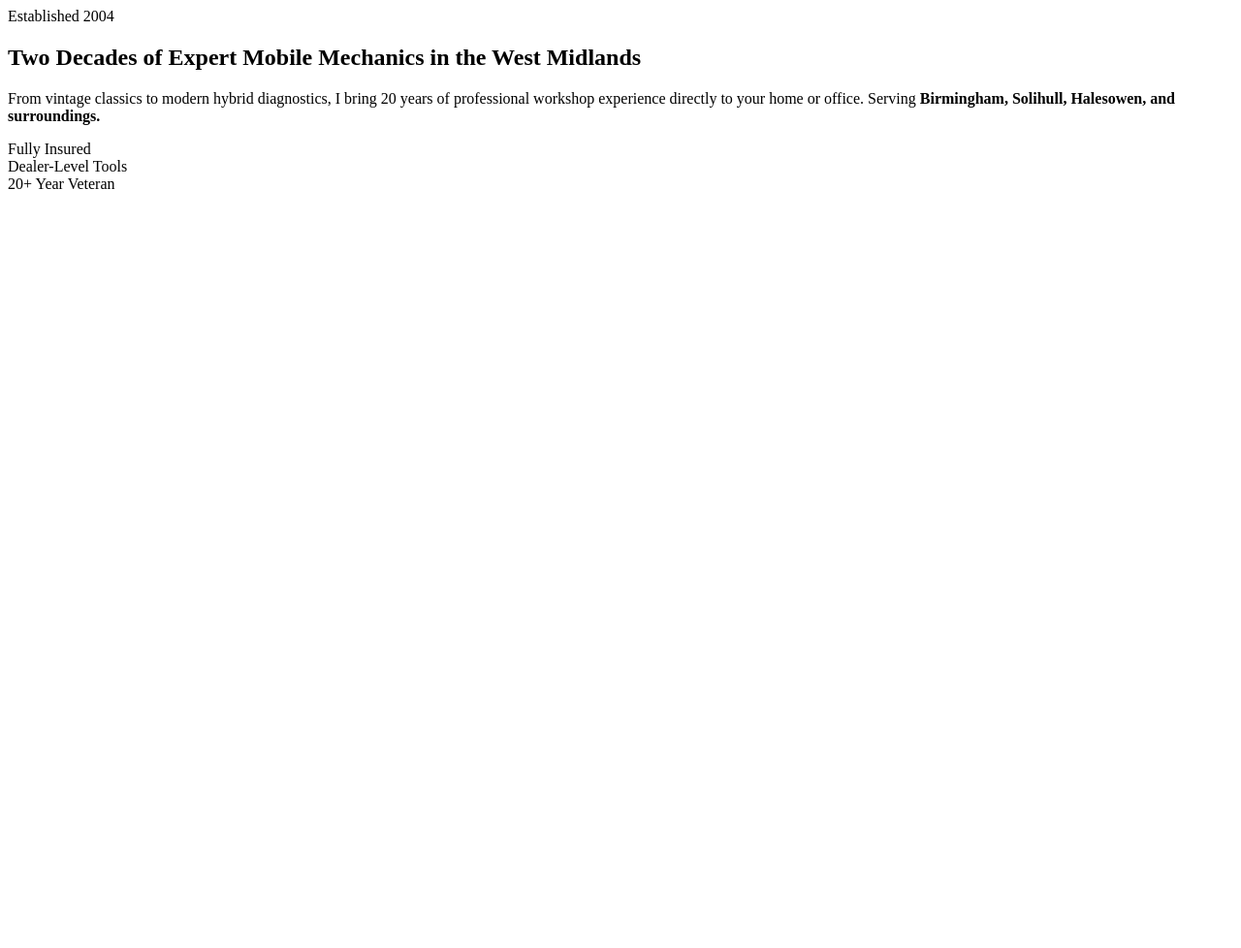
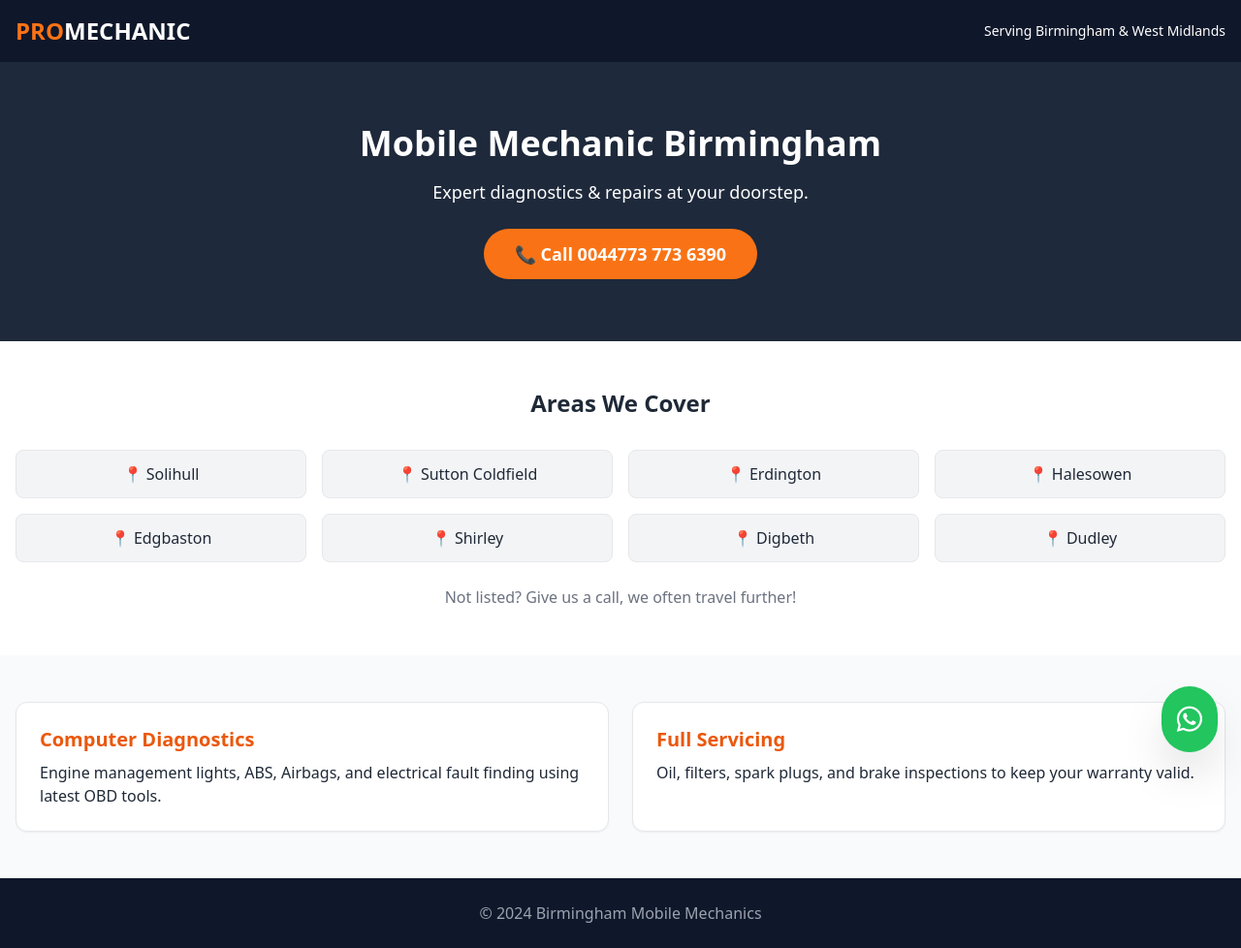
Before and after one commit to MobileMechanicBirmingham/Mobile-Mechanic-Birmingham-, a plain HTML site: page Index.html in a window 1280 px wide. Shown: the whole page at 97% size. Before the commit the page ends 800 px from the top, so only its background shows below. Drawn offline with nearby package versions, Linux system fonts and the light colour scheme.

Commit message:
Update Index.html

```diff
--- a/Index.html
+++ b/Index.html
@@ -1,28 +1,65 @@
 
-<section class="bg-white py-16 px-6 border-b border-gray-100">
-    <div class="max-w-4xl mx-auto text-center">
-        <div class="inline-block bg-orange-100 text-orange-700 px-4 py-1 rounded-full text-sm font-bold uppercase tracking-widest mb-4">
-            Established 2004
+<!DOCTYPE html>
+<html lang="en">
+<head>
+    <meta charset="UTF-8">
+    <meta name="viewport" content="width=device-width, initial-scale=1.0">
+    <title>ProMechanic Birmingham | On-Site Vehicle Repairs</title>
+    <script src="https://cdn.tailwindcss.com"></script>
+    <link rel="stylesheet" href="https://cdnjs.cloudflare.com/ajax/libs/font-awesome/6.0.0/css/all.min.css">
+</head>
+<body class="bg-gray-50 text-gray-800">
+
+    <nav class="bg-slate-900 text-white p-4 sticky top-0 z-50">
+        <div class="container mx-auto flex justify-between items-center">
+            <h1 class="text-2xl font-bold text-orange-500">PRO<span class="text-white">MECHANIC</span></h1>
+            <p class="hidden md:block text-sm">Serving Birmingham & West Midlands</p>
         </div>
-        <h2 class="text-3xl md:text-4xl font-extrabold text-slate-900 mb-6 leading-tight">
-            Two Decades of Expert Mobile Mechanics in the West Midlands
-        </h2>
-        <p class="text-lg text-gray-600 mb-8 leading-relaxed">
-            From vintage classics to modern hybrid diagnostics, I bring 20 years of professional workshop experience directly to your home or office. Serving <strong>Birmingham, Solihull, Halesowen, and surroundings.</strong>
-        </p>
-        <div class="flex flex-wrap justify-center gap-6">
-            <div class="flex items-center space-x-2">
-                <i class="fas fa-certificate text-orange-500"></i>
-                <span class="font-semibold text-slate-800 underline decoration-orange-500 decoration-2">Fully Insured</span>
+    </nav>
+
+    <header class="bg-slate-800 text-white py-16 px-4 text-center">
+        <h2 class="text-4xl font-bold mb-4">Mobile Mechanic Birmingham</h2>
+        <p class="text-lg mb-6">Expert diagnostics & repairs at your doorstep.</p>
+        <a href="tel:07000000000" class="bg-orange-500 px-8 py-3 rounded-full font-bold text-lg inline-block">📞 Call 0044773 773 6390</a>
+    </header>
+
+    <section class="py-12 bg-white">
+        <div class="container mx-auto px-4">
+            <h3 class="text-2xl font-bold text-center mb-8">Areas We Cover</h3>
+            <div class="grid grid-cols-2 md:grid-cols-4 gap-4 text-center">
+                <div class="p-3 bg-gray-100 rounded-lg border border-gray-200">📍 Solihull</div>
+                <div class="p-3 bg-gray-100 rounded-lg border border-gray-200">📍 Sutton Coldfield</div>
+                <div class="p-3 bg-gray-100 rounded-lg border border-gray-200">📍 Erdington</div>
+                <div class="p-3 bg-gray-100 rounded-lg border border-gray-200">📍 Halesowen</div>
+                <div class="p-3 bg-gray-100 rounded-lg border border-gray-200">📍 Edgbaston</div>
+                <div class="p-3 bg-gray-100 rounded-lg border border-gray-200">📍 Shirley</div>
+                <div class="p-3 bg-gray-100 rounded-lg border border-gray-200">📍 Digbeth</div>
+                <div class="p-3 bg-gray-100 rounded-lg border border-gray-200">📍 Dudley</div>
             </div>
-            <div class="flex items-center space-x-2">
-                <i class="fas fa-tools text-orange-500"></i>
-                <span class="font-semibold text-slate-800 underline decoration-orange-500 decoration-2">Dealer-Level Tools</span>
+            <p class="text-center mt-6 text-gray-500">Not listed? Give us a call, we often travel further!</p>
+        </div>
+    </section>
+
+    <section class="py-12 container mx-auto px-4">
+        <div class="grid md:grid-cols-2 gap-6">
+            <div class="p-6 border rounded-xl shadow-sm bg-white">
+                <h4 class="font-bold text-xl mb-2 text-orange-600">Computer Diagnostics</h4>
+                <p>Engine management lights, ABS, Airbags, and electrical fault finding using latest OBD tools.</p>
             </div>
-            <div class="flex items-center space-x-2">
-                <i class="fas fa-history text-orange-500"></i>
-                <span class="font-semibold text-slate-800 underline decoration-orange-500 decoration-2">20+ Year Veteran</span>
+            <div class="p-6 border rounded-xl shadow-sm bg-white">
+                <h4 class="font-bold text-xl mb-2 text-orange-600">Full Servicing</h4>
+                <p>Oil, filters, spark plugs, and brake inspections to keep your warranty valid.</p>
             </div>
         </div>
-    </div>
-</section>
+    </section>
+
+    <a href="https://wa.me/447000000000" class="fixed bottom-6 right-6 bg-green-500 text-white p-4 rounded-full shadow-2xl z-50 flex items-center justify-center hover:bg-green-600">
+        <i class="fab fa-whatsapp text-3xl"></i>
+    </a>
+
+    <footer class="bg-slate-900 text-gray-400 py-6 text-center">
+        <p>&copy; 2024 Birmingham Mobile Mechanics</p>
+    </footer>
+
+</body>
+</html>
```
